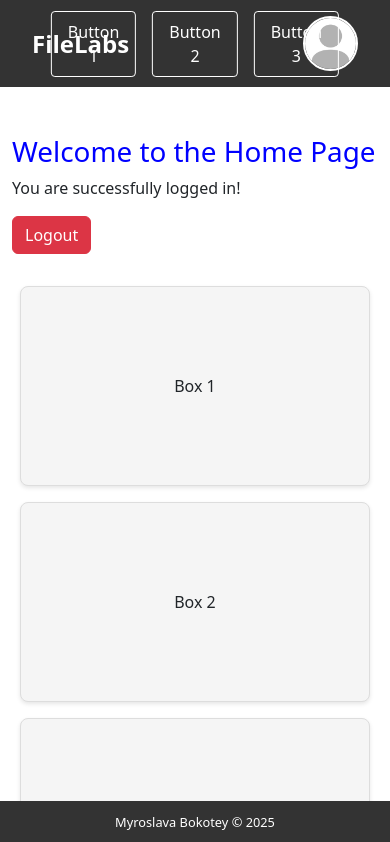
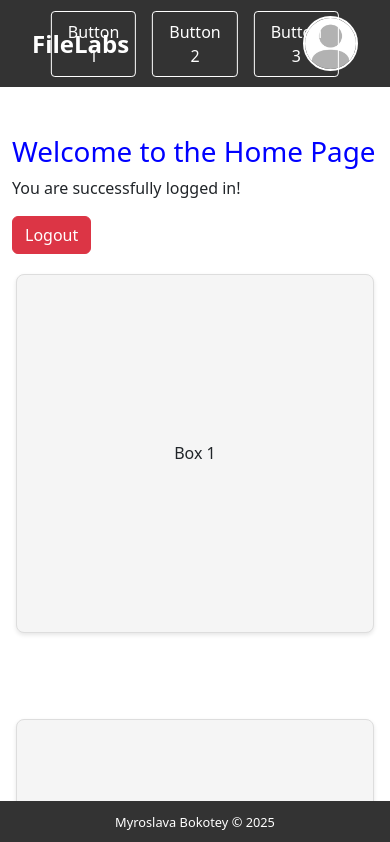
Before and after one commit to mirrosyaa/FileLabs, a React (Create React App) app in the folder client/: page /home in a window 390 px wide. Shown: the top 842 px of the page. Built offline with nearby package versions, Linux system fonts and the light colour scheme; no server answers; sample sign-in values are in the browser's storage.

Commit message:
updates cards

```diff
--- a/client/src/CSS/boxes.css
+++ b/client/src/CSS/boxes.css
@@ -1,19 +1,19 @@
 .boxes-container {
   display: grid;
-  grid-template-columns: repeat(3, 1fr); /* Changed to fractional units */
-  gap: 1.5rem; /* Reduced gap */
-  padding: 1.5rem; /* Reduced padding */
-  margin: 1rem auto; /* Reduced margin */
-  width: 95%; /* Use most of the screen width */
-  max-width: 1800px; /* Increased max-width */
+  grid-template-columns: repeat(3, 1fr);
+  gap: 2%;
+  padding: 2%;
+  margin: 2% auto;
+  width: 96%;
+  height: 100%;
 }
 
 .box {
   background-color: #f5f5f5;
   border: 1px solid #ddd;
   border-radius: 8px;
-  padding: 2.5rem; /* Increased padding */
-  min-height: 250px; /* Increased minimum height */
+  padding: 5%;
+  aspect-ratio: 1 / 1; /* Makes boxes square */
   display: flex;
   align-items: center;
   justify-content: center;
@@ -22,34 +22,36 @@
 }
 
 .box:hover {
-  transform: translateY(-5px);
+  transform: translateY(-2%);
 }
 
 /* Responsive Design */
 @media (max-width: 1200px) {
   .boxes-container {
-    width: 98%; /* Use more width on smaller screens */
-    gap: 1rem;
-  }
-
-  .box {
-    min-height: 220px;
+    width: 98%;
+    gap: 1.5%;
   }
 }
 
 @media (max-width: 900px) {
   .boxes-container {
     grid-template-columns: repeat(2, 1fr);
+    gap: 3%;
+  }
+
+  .box {
+    padding: 8%;
   }
 }
 
 @media (max-width: 600px) {
   .boxes-container {
     grid-template-columns: 1fr;
-    padding: 1rem;
+    gap: 4%;
+    padding: 3%;
   }
 
   .box {
-    min-height: 200px;
+    padding: 10%;
   }
 }
```
